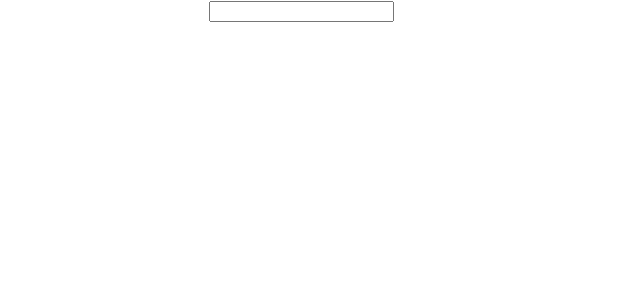
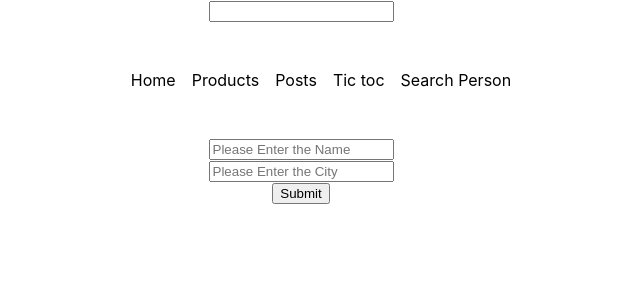
Before and after one commit to amarmern/react-route-v6-user-prodcut, a React (Create React App) app: page /user in a window 1280 px wide. Shown: the top 300 px of the page, without its empty margins (339-979 px from the left). Built offline with nearby package versions, Linux system fonts and the light colour scheme.

Commit message:
added search-term component

```diff
--- a/src/App.js
+++ b/src/App.js
@@ -31,6 +31,7 @@ import Memohooks from './hooks/Memohooks';
 import Userefhooks from './hooks/Demouserefhooks';
 import Callbackhooks from './hooks/Callbackhooks';
 import useLocalStorage from './customhooks/useLocalStorage';
+import SearchTerm from './pages/SearchTerm';
 
 const router = createBrowserRouter([
   {
@@ -43,6 +44,7 @@ const router = createBrowserRouter([
       { path: '/products', element: <ProductsPage /> },
       { path: '/posts', element: <PostsPage /> },
       { path: '/tictoc', element: <TicTac /> },
+      { path: '/searchperson', element: <SearchTerm /> },
       { path: '/products/:productId', element: <ProductDetailPage /> },
     ],
   },
@@ -83,7 +85,7 @@ function App() {
 
       {/* <ProductSearch /> */}
       {/* <MyApp /> */}
-      {/* <RouterProvider router={router} /> */}
+      <RouterProvider router={router} />
       {/* <Greeting /> */}
       {/* <Myref /> */}
       {/* <ArrayAdd /> */}
--- a/src/components/MainNavigation.js
+++ b/src/components/MainNavigation.js
@@ -50,6 +50,16 @@ function MainNavigation() {
               Tic toc
             </NavLink>
           </li>
+          <li>
+            <NavLink
+              to="/searchperson"
+              className={({ isActive }) =>
+                isActive ? classes.active : undefined
+              }
+            >
+              Search Person
+            </NavLink>
+          </li>
         </ul>
       </nav>
     </header>
--- /dev/null
+++ b/src/pages/SearchTerm.js
@@ -0,0 +1,31 @@
+import { useEffect, useState } from 'react';
+
+function SearchTerm() {
+  const [person, setPerson] = useState([]);
+  const [searchTerm, setSearchTerm] = useState('');
+  useEffect(() => {
+    fetch('https://jsonplaceholder.typicode.com/users')
+      .then((res) => res.json())
+      .then((data) => setPerson(data));
+  }, []);
+  const searchedPerson = person.filter((item) =>
+    item.name.toLowerCase().includes(searchTerm.toLowerCase())
+  );
+  return (
+    <div>
+      <input
+        type="text"
+        value={searchTerm}
+        name="searchTerm"
+        onChange={(e) => setSearchTerm(e.target.value)}
+      />
+      <ul>
+        {searchedPerson.map((p) => (
+          <li>{p.name} </li>
+        ))}
+      </ul>
+    </div>
+  );
+}
+
+export default SearchTerm;
```
